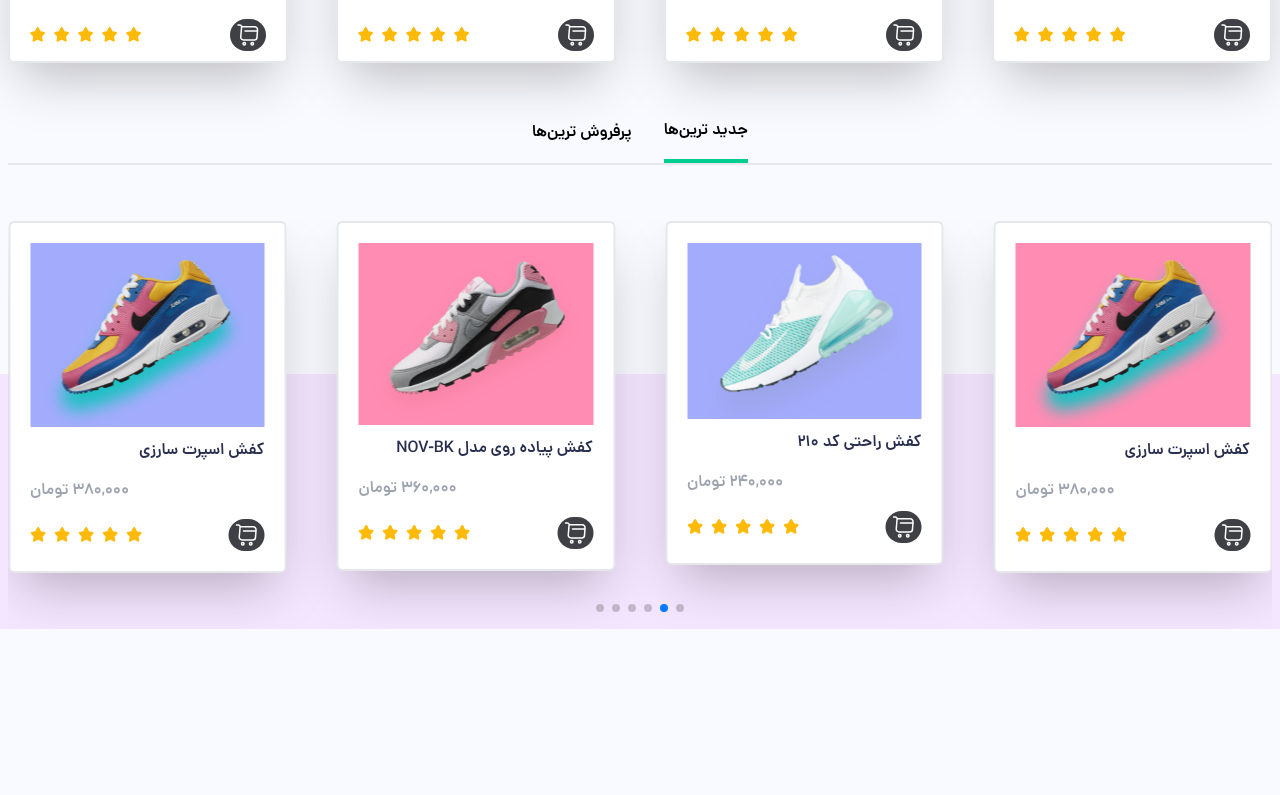
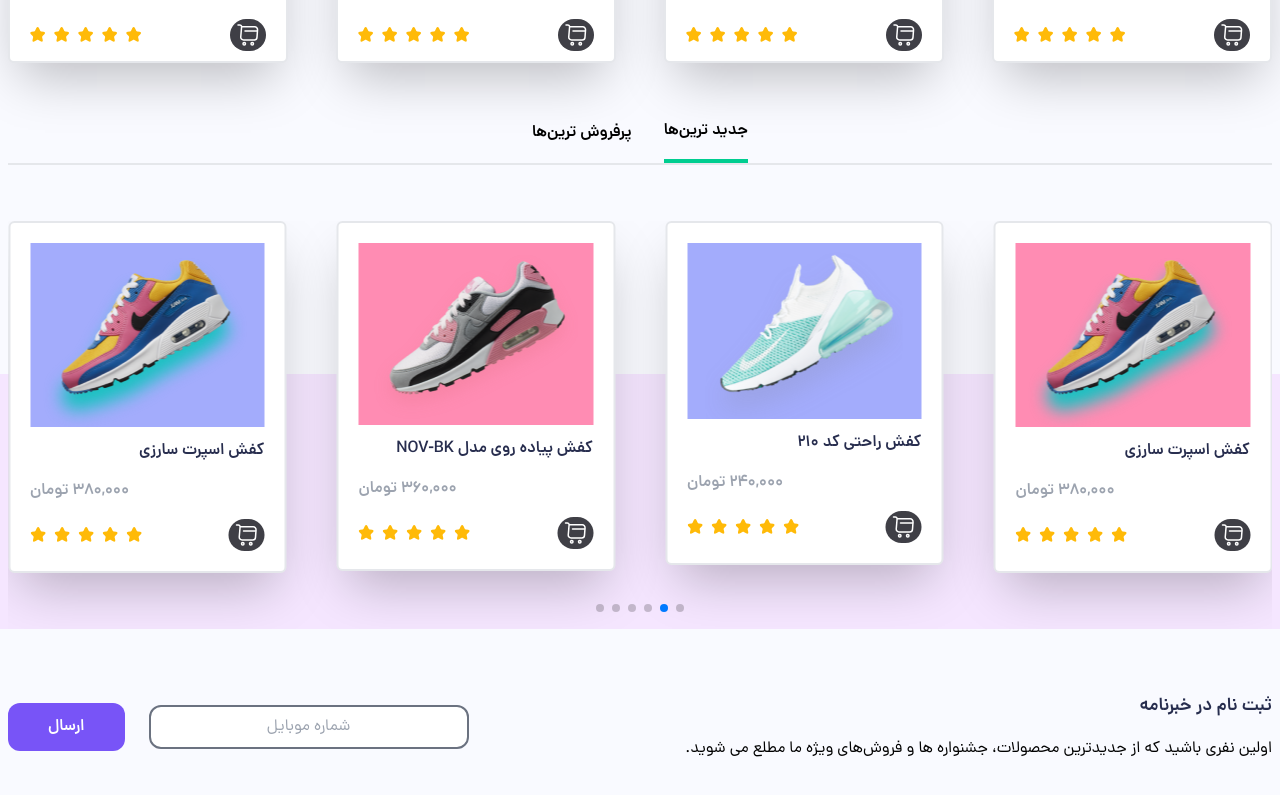
Before and after one commit to vcabolfazl/Shoe-Store, a Next.js app: page / in a window 1280 px wide. Shown: the part 3165-3960 px from the top of the page. Before the commit the page ends 3794 px from the top, so only its background shows below. Built offline with nearby package versions, Linux system fonts and the light colour scheme; data requests are answered from the project's data file.

Commit message:
feat => Development of the newsletter section

```diff
--- a/src/pages/index.jsx
+++ b/src/pages/index.jsx
@@ -281,6 +281,19 @@ export default function Home() {
           <div className="absolute bg-[#F5E6FF] w-full bottom-0 left-0 right-0 h-[50%] z-[0]"></div>
         </div>
       </section>
+
+      <section>
+        <div className="container flex flex-wrap md:flex-nowrap gap-6 items-center justify-between my-16">
+          <div className="">
+            <p className='text-lg font-danaB text-NavyBlue mb-4'>ثبت نام در خبرنامه</p>
+            <p>اولین نفری باشید که از جدیدترین محصولات، جشنواره ها و فروش‌های ویژه ما مطلع می شوید.</p>
+          </div>
+          <form className='flex items-center justify-center flex-wrap md:flex-nowrap gap-6'>
+            <input className='border-2 border-gray-500 outline-none rounded-xl px-4 py-2 text-center w-80' type="number" placeholder='شماره موبایل' />
+            <input className='bg-purple px-10 py-3 rounded-xl text-white font-danaB' type="submit" value={"ارسال"} />
+          </form>
+        </div>
+      </section>
     </>
   )
 }
--- a/src/styles/globals.css
+++ b/src/styles/globals.css
@@ -10,6 +10,17 @@
     input[type="search"]::-webkit-search-results-decoration {
         display: none;
     }
+
+    input::-webkit-outer-spin-button,
+    input::-webkit-inner-spin-button {
+        -webkit-appearance: none;
+        margin: 0;
+    }
+
+    input[type=number] {
+        -moz-appearance: textfield;
+    }
+
 }
 
 @layer components {
```
